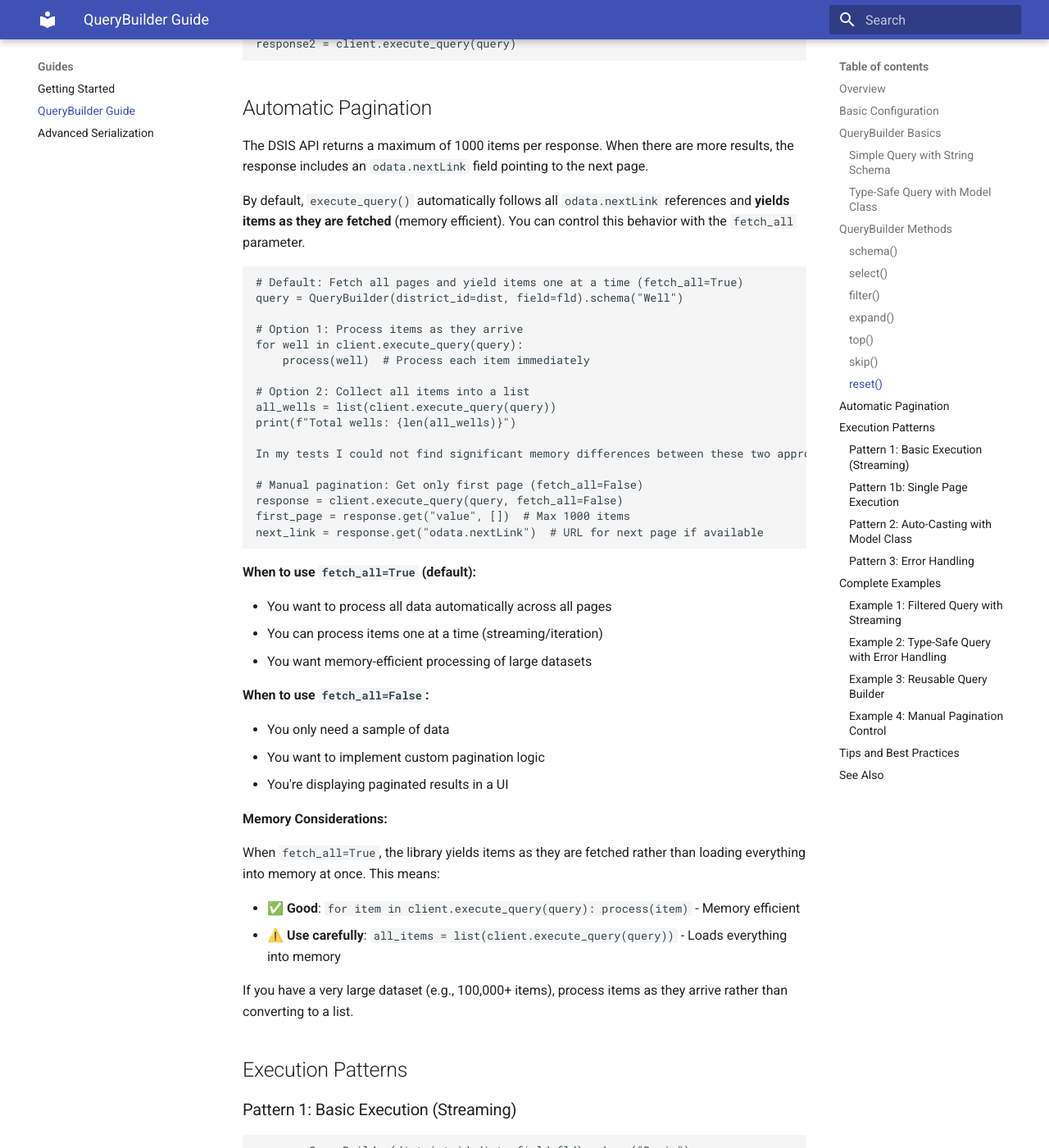
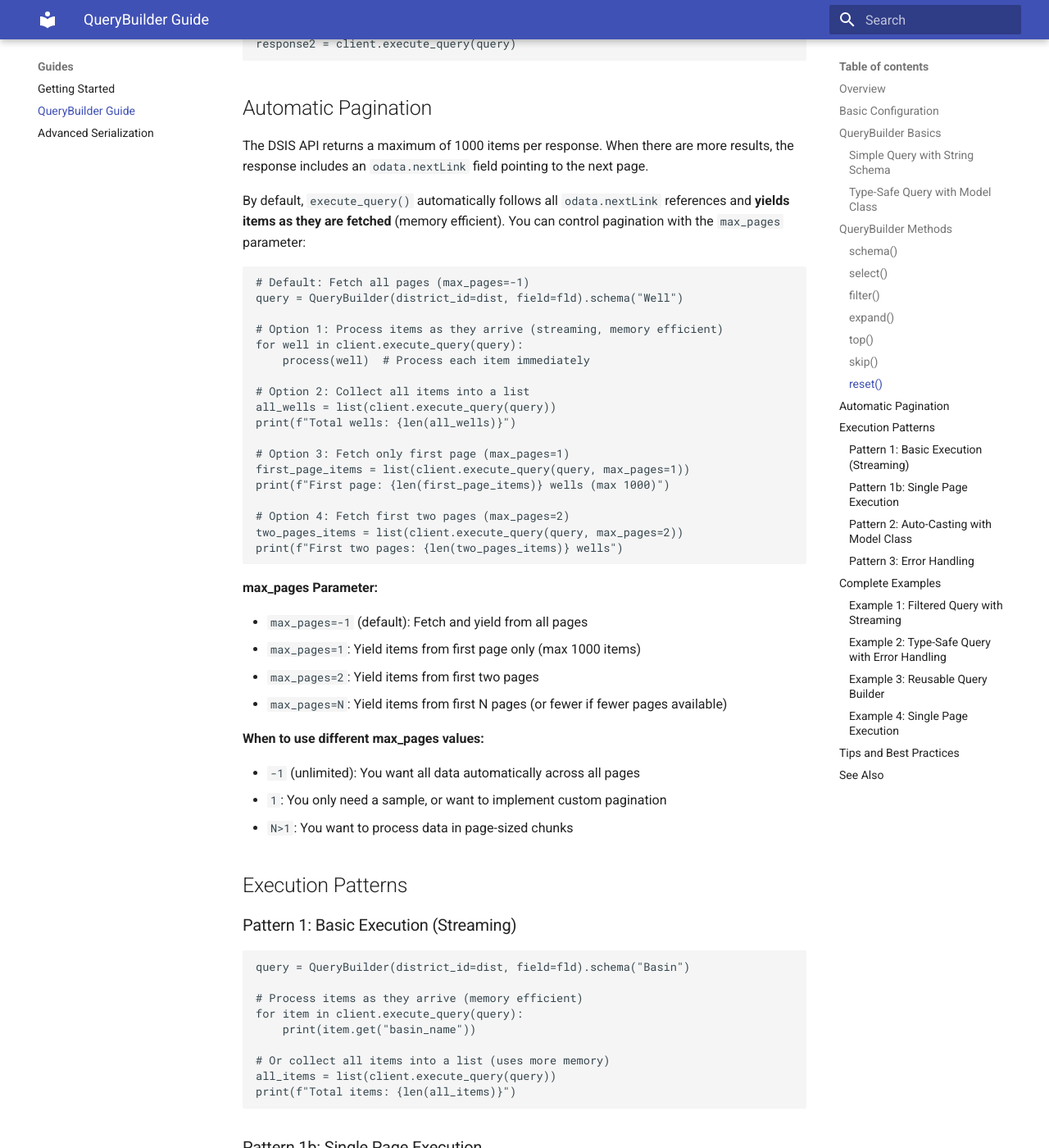
Before and after one commit to equinor/dsis-python-client, an MkDocs documentation site: the page built from docs/guides/query-builder.md, in a window 1280 px wide and 1400 px high, scrolled down 3483 px. Shown: the whole window at 82% size. Built offline with MkDocs 1.6.1 and Material for MkDocs 9.7.7, drawn with Linux system fonts in a browser that asks for light colours; some of the changed text lies outside the part shown.

Commit message:
feat: implement max_pages parameter in execute_query for controlled pagination

````diff
--- a/docs/guides/query-builder.md
+++ b/docs/guides/query-builder.md
@@ -166,13 +166,13 @@ response2 = client.execute_query(query)
 
 The DSIS API returns a maximum of 1000 items per response. When there are more results, the response includes an `odata.nextLink` field pointing to the next page.
 
-By default, `execute_query()` automatically follows all `odata.nextLink` references and **yields items as they are fetched** (memory efficient). You can control this behavior with the `fetch_all` parameter.
+By default, `execute_query()` automatically follows all `odata.nextLink` references and **yields items as they are fetched** (memory efficient). You can control pagination with the `max_pages` parameter:
 
 ```python
-# Default: Fetch all pages and yield items one at a time (fetch_all=True)
+# Default: Fetch all pages (max_pages=-1)
 query = QueryBuilder(district_id=dist, field=fld).schema("Well")
 
-# Option 1: Process items as they arrive
+# Option 1: Process items as they arrive (streaming, memory efficient)
 for well in client.execute_query(query):
     process(well)  # Process each item immediately
 
@@ -180,34 +180,27 @@ for well in client.execute_query(query):
 all_wells = list(client.execute_query(query))
 print(f"Total wells: {len(all_wells)}")
 
-In my tests I could not find significant memory differences between these two approaches, but it was a small dataset. Option 2 was a bit faster.
+# Option 3: Fetch only first page (max_pages=1)
+first_page_items = list(client.execute_query(query, max_pages=1))
+print(f"First page: {len(first_page_items)} wells (max 1000)")
 
-# Manual pagination: Get only first page (fetch_all=False)
-response = client.execute_query(query, fetch_all=False)
-first_page = response.get("value", [])  # Max 1000 items
-next_link = response.get("odata.nextLink")  # URL for next page if available
+# Option 4: Fetch first two pages (max_pages=2)
+two_pages_items = list(client.execute_query(query, max_pages=2))
+print(f"First two pages: {len(two_pages_items)} wells")
 ```
 
-**When to use `fetch_all=True` (default):**
+**max_pages Parameter:**
 
-- You want to process all data automatically across all pages
-- You can process items one at a time (streaming/iteration)
-- You want memory-efficient processing of large datasets
+- `max_pages=-1` (default): Fetch and yield from all pages
+- `max_pages=1`: Yield items from first page only (max 1000 items)
+- `max_pages=2`: Yield items from first two pages
+- `max_pages=N`: Yield items from first N pages (or fewer if fewer pages available)
 
-**When to use `fetch_all=False`:**
+**When to use different max_pages values:**
 
-- You only need a sample of data
-- You want to implement custom pagination logic
-- You're displaying paginated results in a UI
-
-**Memory Considerations:**
-
-When `fetch_all=True`, the library yields items as they are fetched rather than loading everything into memory at once. This means:
-
-- ✅ **Good**: `for item in client.execute_query(query): process(item)` - Memory efficient
-- ⚠️ **Use carefully**: `all_items = list(client.execute_query(query))` - Loads everything into memory
-
-If you have a very large dataset (e.g., 100,000+ items), process items as they arrive rather than converting to a list.
+- `-1` (unlimited): You want all data automatically across all pages
+- `1`: You only need a sample, or want to implement custom pagination
+- `N>1`: You want to process data in page-sized chunks
 
 ## Execution Patterns
 
@@ -229,11 +222,10 @@ print(f"Total items: {len(all_items)}")
 
 ```python
 query = QueryBuilder(district_id=dist, field=fld).schema("Basin")
-response = client.execute_query(query, fetch_all=False)
 
-# Response structure
-items = response.get("value", [])      # List of items (max 1000)
-next_link = response.get("odata.nextLink")  # URL for next page
+# Fetch only first page (max 1000 items)
+first_page_items = list(client.execute_query(query, max_pages=1))
+print(f"Retrieved {len(first_page_items)} items from first page")
 ```
 
 ### Pattern 2: Auto-Casting with Model Class
@@ -250,9 +242,8 @@ for basin in client.execute_query(query, cast=True):
 # Option 2: Collect all cast items into a list
 basins = list(client.execute_query(query, cast=True))
 
-# Option 3: Manual cast after single-page execution
-response = client.execute_query(query, fetch_all=False)
-basins = client.cast_results(response["value"], Basin)
+# Option 3: Fetch only first page and cast
+basins = list(client.execute_query(query, cast=True, max_pages=1))
 ```
 
 ### Pattern 3: Error Handling
@@ -341,20 +332,18 @@ well_query = base_query.reset().schema("Well").select("well_name,well_uwi")
 wells = list(client.execute_query(well_query))
 ```
 
-### Example 4: Manual Pagination Control
+### Example 4: Single Page Execution
 
 ```python
-# Get first page only
+# Get first page only (max 1000 items)
 query = QueryBuilder(district_id=dist, field=fld).schema("Well")
-response = client.execute_query(query, fetch_all=False)
+first_page_wells = list(client.execute_query(query, max_pages=1))
 
-wells = response.get("value", [])
-print(f"First page: {len(wells)} wells")
+print(f"First page: {len(first_page_wells)} wells")
 
-# Check if more pages exist
-if "odata.nextLink" in response:
-    print("More results available")
-    # You can implement custom pagination logic here if needed
+# For limited pagination (e.g., 2-3 pages), use max_pages parameter
+two_pages_wells = list(client.execute_query(query, max_pages=2))
+print(f"First two pages: {len(two_pages_wells)} wells")
 ```
 
 ## Tips and Best Practices
````
Also changed, not shown: 2 other files.
